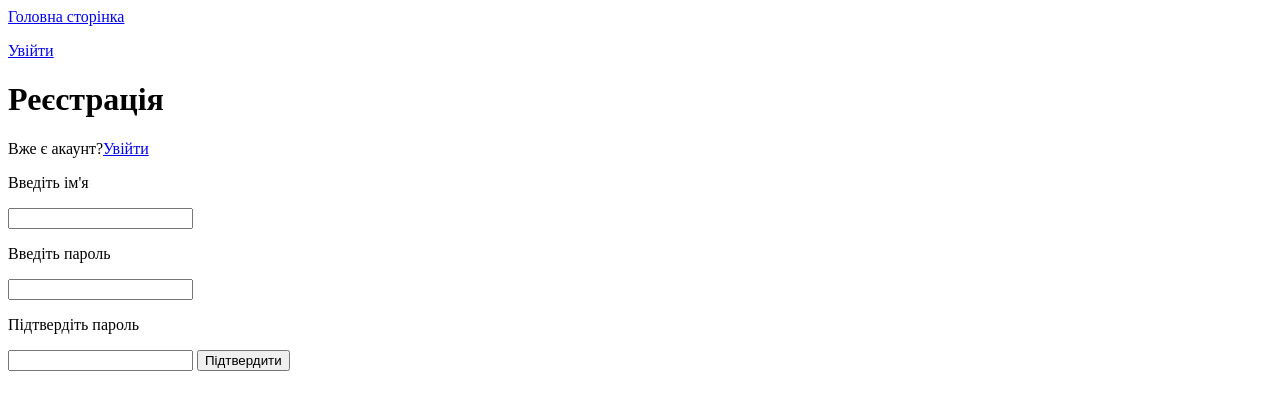
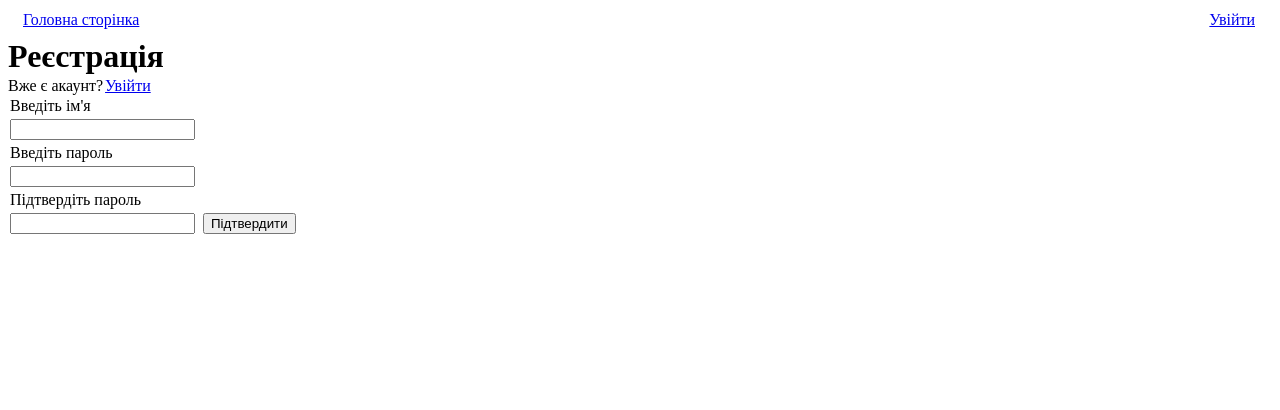
Before and after one commit to FeliksNovoselskyi/flask_first_proj, a Python web app: template user_app/templates/reg_page.html in a window 1280 px wide. Shown: the top 410 px of the page. Run offline with Jinja, Linux system fonts and the light colour scheme; the template is opened without the code that fills it, so the values that code supplies are empty.

Commit message:
add static files, use some styles

```diff
--- /dev/null
+++ b/main/static/main/css/styles.css
@@ -0,0 +1,9 @@
+* {
+    margin: 2px;
+}
+
+header {
+    display: flex;
+    justify-content: space-between;
+    padding: 5px 15px;
+}
--- a/main/templates/base.html
+++ b/main/templates/base.html
@@ -4,6 +4,7 @@
     <meta charset="UTF-8">
     <meta name="viewport" content="width=device-width, initial-scale=1.0">
     <title>{% block title %} {% endblock %}</title>
+    <link rel="stylesheet" href="{{ url_for('static', filename='main/css/styles.css') }}">
 </head>
 <body>
     <header>
```
